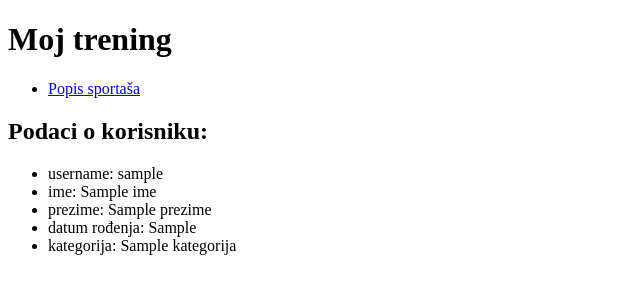
After one commit to dblaskovic99/RP2_projekt, a PHP site: template view/sportas_index.php in a window 1280 px wide. The commit adds this page. Shown: the top 300 px of the page, without its empty margins (0-640 px from the left). Run offline with PHP 8.4, Linux system fonts and the light colour scheme; the template is opened without the code that fills it: most values are stand-ins (such as "Sample title", 1, 10 or a date in 2020); some libraries are stand-ins or nearby versions.

Commit message:
Add files via upload

```diff
--- a/controller/loginController.php
+++ b/controller/loginController.php
@@ -41,7 +41,7 @@ class LoginController extends BaseController
 			{
 				// Sad je valjda sve OK. Ulogiraj ga.
 				$_SESSION['username'] = $_POST['username'];
-                 = $trener-> id_trener;
+                $_SESSION['id_trener']= $trener-> id_trener;
 
 
 
--- a/controller/svisportasiController.php
+++ b/controller/svisportasiController.php
@@ -12,7 +12,7 @@ class SvisportasiController extends BaseController
 		$this->registry->template->title = 'Popis svih sportaša';
 		$this->registry->template->sportasList = $ls->getSviSportasi($_SESSION['id_trener']);
 
-        $this->registry->template->show( 'sportas_index' );
+        $this->registry->template->show( 'svisportasi_index' );
 	}
 }
 ?>
--- /dev/null
+++ b/view/sportas_index.php
@@ -0,0 +1,18 @@
+<?php require_once __SITE_PATH . '/view/_header.php'; ?>
+
+
+	<h2>Podaci o korisniku:</h2>
+	<div class="user-info">
+
+		<ul>
+			<li>username: <?php echo $sportas->username; ?></li>
+			<li>ime: <?php echo $sportas->ime; ?></li>
+			<li>prezime: <?php echo $sportas->prezime; ?></li>
+			<li>datum rođenja: <?php echo $sportas->datum_rodenja; ?></li>
+			<li>kategorija: <?php echo $sportas->kategorija; ?></li>
+
+		</ul>
+	</div>
+
+
+<?php require_once __SITE_PATH . '/view/_footer.php'; ?>
--- a/view/svisportasi_index.php
+++ b/view/svisportasi_index.php
@@ -8,7 +8,7 @@
 			foreach( $sportasList as $sportas )
 			{
 				echo '<tr>' .
-                     '<td>' . $sportas->username . '</td>' .
+                     '<td> <a href="' . __SITE_URL .'/index.php?rt=sportas&username=' . $sportas->username . '">' . $sportas->username . '</td>' .
 				     '<td>' . $sportas->ime . '</td>' .
 				     '<td>' . $sportas->prezime . '</td>' .
                      '<td>' . $sportas->datum_rodenja . '</td>' .
```
Also changed, not shown: controller/sportasController.php (added, +20 -0 lines).
